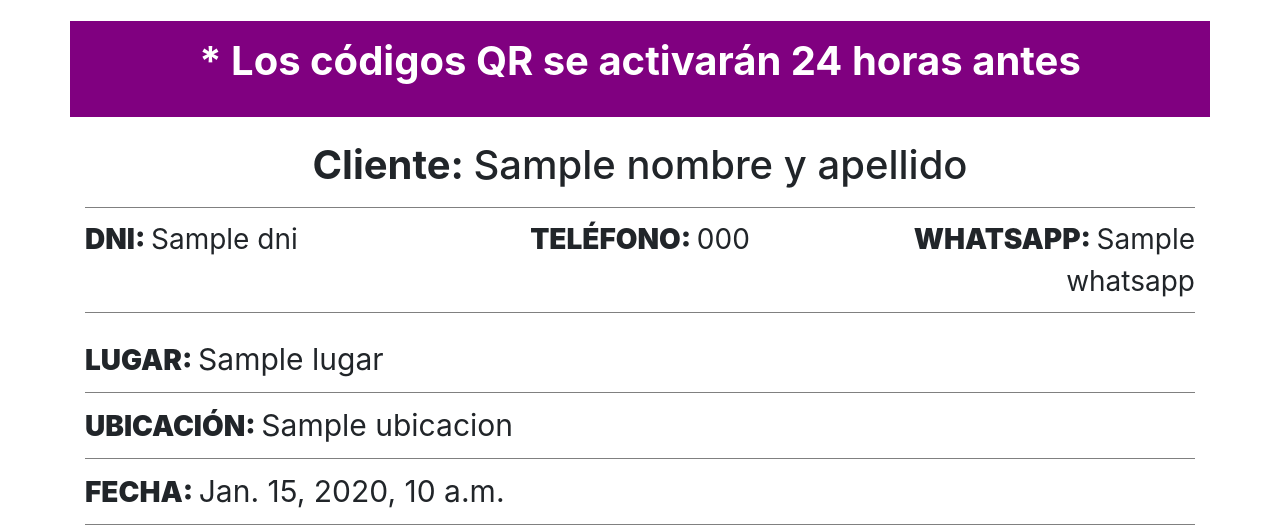
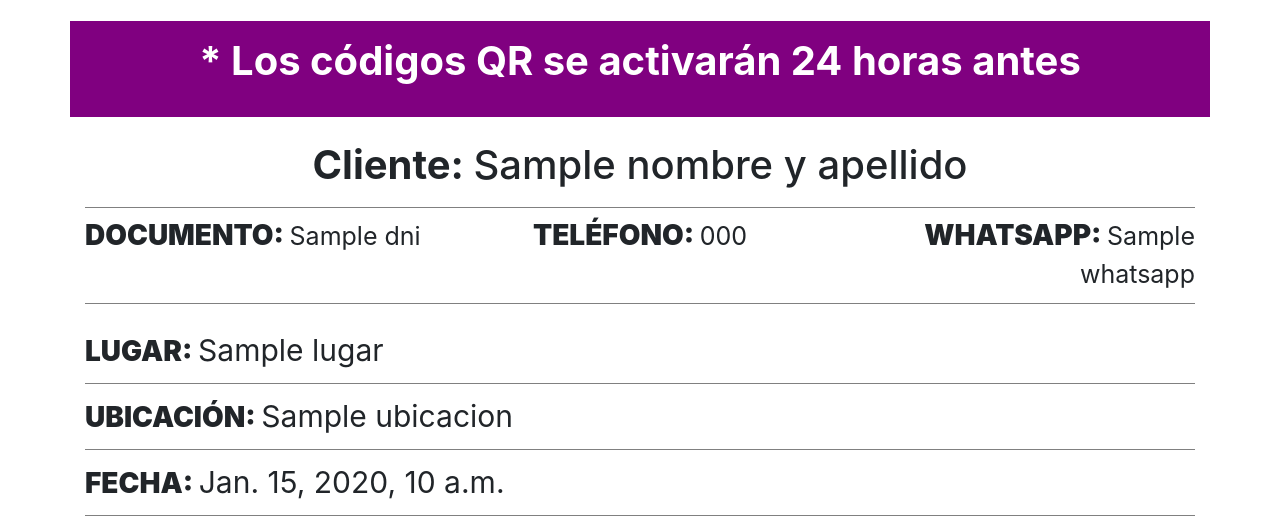
Before and after one commit to tuentradaDiacsa/tuentradaDiacsa, a Django app: template homePage/templates/entradas/plantillaentrada1.html in a window 1280 px wide. Shown: the part 910-1441 px from the top of the page. Run offline with Django 4.2, Linux system fonts and the light colour scheme; the template is opened without the code that fills it: most values are stand-ins (such as "Sample title", 1, 10 or a date in 2020); some libraries are stand-ins or nearby versions.

Commit message:
Update plantillaentrada1.html

```diff
--- a/homePage/templates/entradas/plantillaentrada1.html
+++ b/homePage/templates/entradas/plantillaentrada1.html
@@ -72,16 +72,16 @@
 
         <div class="row mt-2">
             <div class="col-4 text-left">
-                <h3 class="font-weight-bold d-inline"><strong>DNI: </strong></h3>
-                <span class="d-inline" style="font-size: 28px;">{{ dni }}</span>
+                <h3 class="font-weight-bold d-inline"><strong>DOCUMENTO: </strong></h3>
+                <span class="d-inline" style="font-size: 25px;">{{ dni }}</span>
             </div>
             <div class="col-4 text-center">
-                <h3 class="font-weight-bold d-inline"><strong>TELÉFONO: </strong></h3>
-                <span class="d-inline" style="font-size: 28px;">{{ telefono }}</span>
+                <h3 class="font-weight-bold d-inline"><strong>TELÉFONO:   </strong></h3>
+                <span class="d-inline" style="font-size: 25px;">{{ telefono }}</span>
             </div>
             <div class="col-4 text-right">
                 <h3 class="font-weight-bold d-inline"><strong>WHATSAPP: </strong></h3>
-                <span class="d-inline" style="font-size: 28px;">{{ whatsapp }}</span>
+                <span class="d-inline" style="font-size: 25px;">{{ whatsapp }}</span>
             </div>
         </div>
 
```
